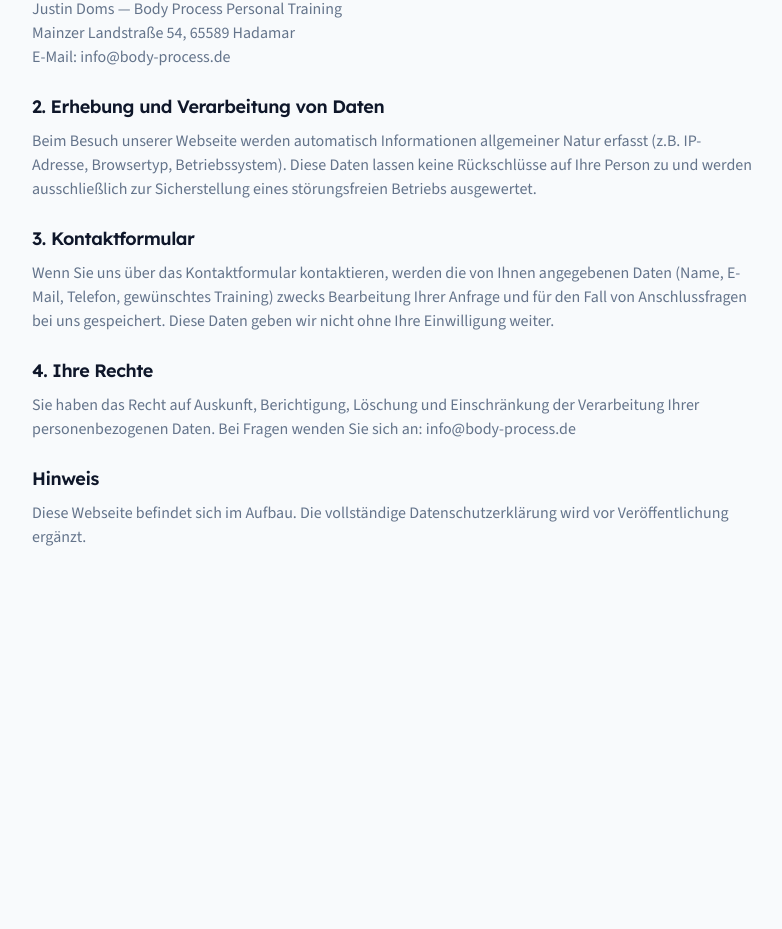
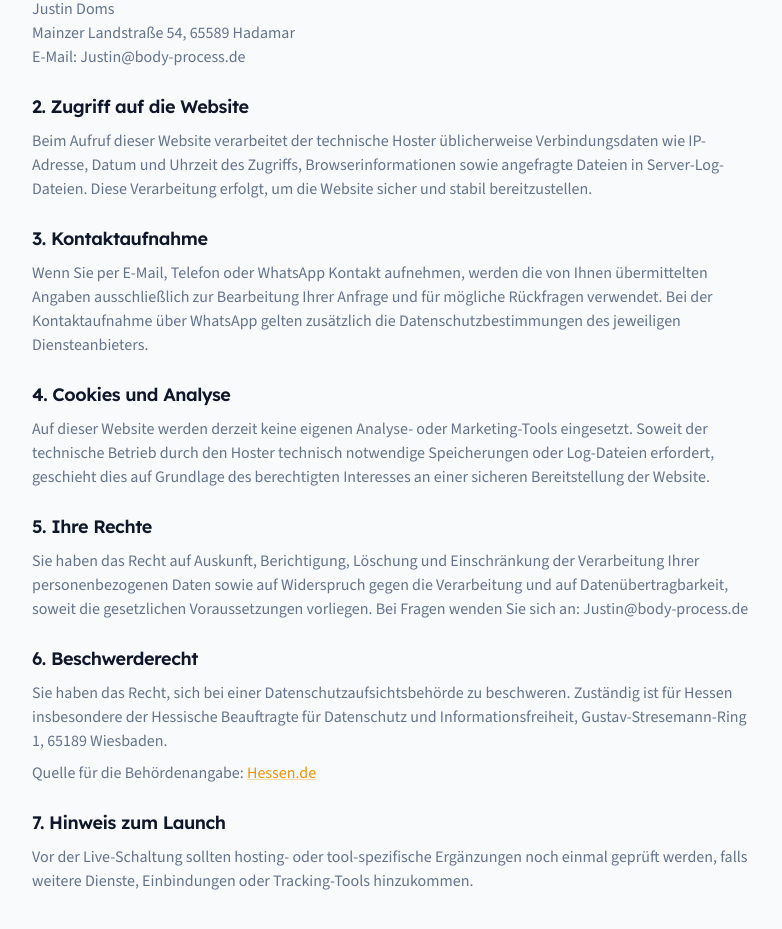
Before and after one commit to coderift7/body-process-demo, a Next.js app: page /datenschutz in a window 1280 px wide. Shown: the part 259-1188 px from the top of the page, without its empty margins (248-1030 px from the left). Before the commit the page ends 904 px from the top, so only its background shows below. Built offline with nearby package versions, Linux system fonts and the light colour scheme; no server answers.

Commit message:
Add production SEO and legal metadata

```diff
--- a/eslint.config.mjs
+++ b/eslint.config.mjs
@@ -1,14 +1,5 @@
-import { dirname } from "path";
-import { fileURLToPath } from "url";
-import { FlatCompat } from "@eslint/eslintrc";
+import nextVitals from "eslint-config-next/core-web-vitals";
 
-const __filename = fileURLToPath(import.meta.url);
-const __dirname = dirname(__filename);
-
-const compat = new FlatCompat({
-  baseDirectory: __dirname,
-});
-
-const eslintConfig = [...compat.extends("next/core-web-vitals")];
+const eslintConfig = [...nextVitals];
 
 export default eslintConfig;
--- a/next.config.ts
+++ b/next.config.ts
@@ -1,10 +1,10 @@
 import type { NextConfig } from "next";
 
-const isProd = process.env.NODE_ENV === "production";
+const basePath = process.env.NEXT_PUBLIC_BASE_PATH || "";
 
 const nextConfig: NextConfig = {
   output: "export",
-  basePath: isProd ? "/body-process-demo" : "",
+  basePath,
   images: {
     unoptimized: true,
   },
--- a/src/app/datenschutz/page.tsx
+++ b/src/app/datenschutz/page.tsx
@@ -1,4 +1,5 @@
 import Link from "next/link";
+import { siteConfig } from "@/config/site";
 
 export default function Datenschutz() {
   return (
@@ -6,7 +7,7 @@ export default function Datenschutz() {
       <div className="mx-auto max-w-3xl px-5 py-24 sm:px-6">
         <Link
           href="/"
-          className="text-sm text-accent hover:underline"
+          className="text-sm text-accent transition-colors duration-200 hover:underline focus-visible:rounded-sm focus-visible:outline-none focus-visible:ring-2 focus-visible:ring-accent/60"
         >
           ← Zurück zur Startseite
         </Link>
@@ -21,58 +22,97 @@ export default function Datenschutz() {
               1. Verantwortlicher
             </h2>
             <p className="mt-2">
-              Justin Doms — Body Process Personal Training
+              {siteConfig.company.responsiblePerson}
               <br />
-              Mainzer Landstraße 54, 65589 Hadamar
+              {siteConfig.company.address}
               <br />
-              E-Mail: info@body-process.de
+              E-Mail: {siteConfig.company.email}
             </p>
           </div>
 
           <div>
             <h2 className="font-heading text-lg font-semibold text-primary">
-              2. Erhebung und Verarbeitung von Daten
+              2. Zugriff auf die Website
             </h2>
             <p className="mt-2">
-              Beim Besuch unserer Webseite werden automatisch Informationen
-              allgemeiner Natur erfasst (z.B. IP-Adresse, Browsertyp,
-              Betriebssystem). Diese Daten lassen keine Rückschlüsse auf Ihre
-              Person zu und werden ausschließlich zur Sicherstellung eines
-              störungsfreien Betriebs ausgewertet.
+              Beim Aufruf dieser Website verarbeitet der technische Hoster
+              üblicherweise Verbindungsdaten wie IP-Adresse, Datum und Uhrzeit
+              des Zugriffs, Browserinformationen sowie angefragte Dateien in
+              Server-Log-Dateien. Diese Verarbeitung erfolgt, um die Website
+              sicher und stabil bereitzustellen.
             </p>
           </div>
 
           <div>
             <h2 className="font-heading text-lg font-semibold text-primary">
-              3. Kontaktformular
+              3. Kontaktaufnahme
             </h2>
             <p className="mt-2">
-              Wenn Sie uns über das Kontaktformular kontaktieren, werden die von
-              Ihnen angegebenen Daten (Name, E-Mail, Telefon, gewünschtes
-              Training) zwecks Bearbeitung Ihrer Anfrage und für den Fall von
-              Anschlussfragen bei uns gespeichert. Diese Daten geben wir nicht
-              ohne Ihre Einwilligung weiter.
+              Wenn Sie per E-Mail, Telefon oder WhatsApp Kontakt aufnehmen,
+              werden die von Ihnen übermittelten Angaben ausschließlich zur
+              Bearbeitung Ihrer Anfrage und für mögliche Rückfragen verwendet.
+              Bei der Kontaktaufnahme über WhatsApp gelten zusätzlich die
+              Datenschutzbestimmungen des jeweiligen Diensteanbieters.
             </p>
           </div>
 
           <div>
             <h2 className="font-heading text-lg font-semibold text-primary">
-              4. Ihre Rechte
+              4. Cookies und Analyse
             </h2>
             <p className="mt-2">
-              Sie haben das Recht auf Auskunft, Berichtigung, Löschung und
-              Einschränkung der Verarbeitung Ihrer personenbezogenen Daten. Bei
-              Fragen wenden Sie sich an: info@body-process.de
+              Auf dieser Website werden derzeit keine eigenen Analyse- oder
+              Marketing-Tools eingesetzt. Soweit der technische Betrieb durch
+              den Hoster technisch notwendige Speicherungen oder Log-Dateien
+              erfordert, geschieht dies auf Grundlage des berechtigten
+              Interesses an einer sicheren Bereitstellung der Website.
             </p>
           </div>
 
           <div>
             <h2 className="font-heading text-lg font-semibold text-primary">
-              Hinweis
+              5. Ihre Rechte
             </h2>
             <p className="mt-2">
-              Diese Webseite befindet sich im Aufbau. Die vollständige
-              Datenschutzerklärung wird vor Veröffentlichung ergänzt.
+              Sie haben das Recht auf Auskunft, Berichtigung, Löschung und
+              Einschränkung der Verarbeitung Ihrer personenbezogenen Daten sowie
+              auf Widerspruch gegen die Verarbeitung und auf Datenübertragbarkeit,
+              soweit die gesetzlichen Voraussetzungen vorliegen. Bei Fragen
+              wenden Sie sich an: {siteConfig.company.email}
+            </p>
+          </div>
+
+          <div>
+            <h2 className="font-heading text-lg font-semibold text-primary">
+              6. Beschwerderecht
+            </h2>
+            <p className="mt-2">
+              Sie haben das Recht, sich bei einer Datenschutzaufsichtsbehörde zu
+              beschweren. Zuständig ist für Hessen insbesondere der Hessische
+              Beauftragte für Datenschutz und Informationsfreiheit,
+              Gustav-Stresemann-Ring 1, 65189 Wiesbaden.
+            </p>
+            <p className="mt-2">
+              Quelle für die Behördenangabe:{" "}
+              <a
+                href="https://hessen.de/Datenschutz"
+                target="_blank"
+                rel="noreferrer"
+                className="text-accent underline decoration-accent/30 transition-colors duration-200 hover:decoration-accent/60 focus-visible:outline-none focus-visible:ring-2 focus-visible:ring-accent/60"
+              >
+                Hessen.de
+              </a>
+            </p>
+          </div>
+
+          <div>
+            <h2 className="font-heading text-lg font-semibold text-primary">
+              7. Hinweis zum Launch
+            </h2>
+            <p className="mt-2">
+              Vor der Live-Schaltung sollten hosting- oder tool-spezifische
+              Ergänzungen noch einmal geprüft werden, falls weitere Dienste,
+              Einbindungen oder Tracking-Tools hinzukommen.
             </p>
           </div>
         </div>
--- a/src/app/impressum/page.tsx
+++ b/src/app/impressum/page.tsx
@@ -1,4 +1,5 @@
 import Link from "next/link";
+import { siteConfig } from "@/config/site";
 
 export default function Impressum() {
   return (
@@ -6,7 +7,7 @@ export default function Impressum() {
       <div className="mx-auto max-w-3xl px-5 py-24 sm:px-6">
         <Link
           href="/"
-          className="text-sm text-accent hover:underline"
+          className="text-sm text-accent transition-colors duration-200 hover:underline focus-visible:rounded-sm focus-visible:outline-none focus-visible:ring-2 focus-visible:ring-accent/60"
         >
           ← Zurück zur Startseite
         </Link>
@@ -17,15 +18,11 @@ export default function Impressum() {
 
         <div className="mt-8 space-y-6 text-muted-foreground">
           <div>
-            <h2 className="font-heading text-lg font-semibold text-primary">
-              Angaben gemäß § 5 TMG
-            </h2>
+            <h2 className="font-heading text-lg font-semibold text-primary">Angaben zum Anbieter</h2>
             <p className="mt-2">
-              Justin Doms — Body Process Personal Training
+              {siteConfig.company.responsiblePerson}
               <br />
-              Mainzer Landstraße 54
-              <br />
-              65589 Hadamar
+              {siteConfig.company.address}
             </p>
           </div>
 
@@ -34,30 +31,41 @@ export default function Impressum() {
               Kontakt
             </h2>
             <p className="mt-2">
-              Telefon: +49 176 XXXXXXXX
+              Telefon: {siteConfig.company.phone}
               <br />
-              E-Mail: info@body-process.de
+              E-Mail: {siteConfig.company.email}
             </p>
           </div>
 
           <div>
             <h2 className="font-heading text-lg font-semibold text-primary">
-              Haftung für Inhalte
+              Verantwortlich für den Inhalt
             </h2>
             <p className="mt-2">
-              Die Inhalte dieser Seiten wurden mit größter Sorgfalt erstellt.
-              Für die Richtigkeit, Vollständigkeit und Aktualität der Inhalte
-              kann jedoch keine Gewähr übernommen werden.
+              Verantwortlich für den Inhalt dieser Website ist {siteConfig.company.responsiblePerson},
+              Anschrift wie oben.
             </p>
           </div>
 
           <div>
             <h2 className="font-heading text-lg font-semibold text-primary">
-              Hinweis
+              Streitbeilegung
             </h2>
             <p className="mt-2">
-              Diese Webseite befindet sich im Aufbau. Angaben werden vor
-              Veröffentlichung vervollständigt.
+              Ich bin nicht verpflichtet und nicht bereit, an einem
+              Streitbeilegungsverfahren vor einer Verbraucherschlichtungsstelle
+              teilzunehmen.
+            </p>
+          </div>
+
+          <div>
+            <h2 className="font-heading text-lg font-semibold text-primary">
+              Urheberrecht
+            </h2>
+            <p className="mt-2">
+              Inhalte, Texte, Bilder und Gestaltung dieser Website unterliegen
+              dem Urheberrecht. Eine Verwendung außerhalb der gesetzlichen
+              Grenzen bedarf der vorherigen Zustimmung des Rechteinhabers.
             </p>
           </div>
         </div>
--- a/src/app/layout.tsx
+++ b/src/app/layout.tsx
@@ -17,11 +17,20 @@ const sourceSans = Source_Sans_3({
   display: "swap",
 });
 
-const siteUrl = "https://coderift7.github.io/body-process-demo";
+const siteUrl = process.env.NEXT_PUBLIC_SITE_URL || "https://body-process.de";
+const shouldIndex =
+  !siteUrl.includes("github.io") && !siteUrl.includes("localhost");
 
 export const metadata: Metadata = {
   title: siteConfig.meta.title,
   description: siteConfig.meta.description,
+  keywords: [
+    "Personal Training Hadamar",
+    "Personal Trainer Limburg",
+    "Personal Training Diez",
+    "Ernährungscoaching Limburg",
+    "Fitness Coaching für Selbstständige",
+  ],
   metadataBase: new URL(siteUrl),
   alternates: {
     canonical: "/",
@@ -40,8 +49,8 @@ export const metadata: Metadata = {
     description: siteConfig.meta.description,
   },
   robots: {
-    index: false,
-    follow: false,
+    index: shouldIndex,
+    follow: shouldIndex,
   },
 };
 
@@ -54,6 +63,7 @@ export default function RootLayout({
     <html lang="de" className={`${lexend.variable} ${sourceSans.variable}`}>
       <head>
         <meta name="theme-color" content="#0F172A" />
+        <meta name="format-detection" content="telephone=yes" />
         {/* FAQ Schema */}
         <script
           type="application/ld+json"
@@ -81,7 +91,7 @@ export default function RootLayout({
               "@type": "HealthAndBeautyBusiness",
               name: siteConfig.company.legalName,
               description: siteConfig.meta.description,
-              url: "https://body-process.de",
+              url: siteUrl,
               telephone: siteConfig.company.phone,
               email: siteConfig.company.email,
               address: {
@@ -96,6 +106,31 @@ export default function RootLayout({
                 { "@type": "City", name: "Limburg an der Lahn" },
                 { "@type": "City", name: "Diez" },
               ],
+              founder: {
+                "@type": "Person",
+                name: "Justin Doms",
+              },
+              review: siteConfig.testimonials.map((testimonial) => ({
+                "@type": "Review",
+                reviewRating: {
+                  "@type": "Rating",
+                  ratingValue: testimonial.rating,
+                  bestRating: 5,
+                },
+                author: {
+                  "@type": "Person",
+                  name: testimonial.name,
+                },
+                reviewBody: testimonial.text,
+              })),
+              makesOffer: siteConfig.services.map((service) => ({
+                "@type": "Offer",
+                itemOffered: {
+                  "@type": "Service",
+                  name: service.title,
+                  description: service.description,
+                },
+              })),
               priceRange: "€€",
             }),
           }}
--- /dev/null
+++ b/src/app/robots.ts
@@ -0,0 +1,18 @@
+import type { MetadataRoute } from "next";
+
+export const dynamic = "force-static";
+
+export default function robots(): MetadataRoute.Robots {
+  const siteUrl = process.env.NEXT_PUBLIC_SITE_URL || "https://body-process.de";
+  const shouldIndex =
+    !siteUrl.includes("github.io") && !siteUrl.includes("localhost");
+
+  return {
+    rules: {
+      userAgent: "*",
+      allow: shouldIndex ? "/" : "",
+      disallow: shouldIndex ? "" : "/",
+    },
+    sitemap: `${siteUrl}/sitemap.xml`,
+  };
+}
--- /dev/null
+++ b/src/app/sitemap.ts
@@ -0,0 +1,28 @@
+import type { MetadataRoute } from "next";
+
+export const dynamic = "force-static";
+
+export default function sitemap(): MetadataRoute.Sitemap {
+  const siteUrl = process.env.NEXT_PUBLIC_SITE_URL || "https://body-process.de";
+
+  return [
+    {
+      url: siteUrl,
+      lastModified: new Date(),
+      changeFrequency: "weekly",
+      priority: 1,
+    },
+    {
+      url: `${siteUrl}/impressum`,
+      lastModified: new Date(),
+      changeFrequency: "yearly",
+      priority: 0.2,
+    },
+    {
+      url: `${siteUrl}/datenschutz`,
+      lastModified: new Date(),
+      changeFrequency: "yearly",
+      priority: 0.2,
+    },
+  ];
+}
```
